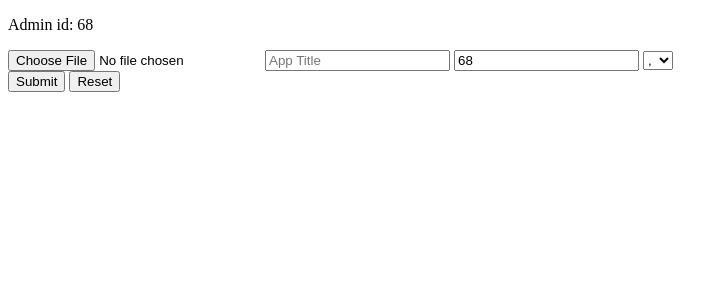
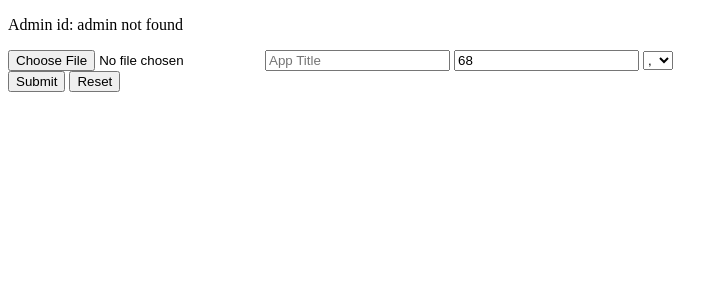
Before and after one commit to alkan-iztech/318, a Flask app: page /csv in a window 1280 px wide. Shown: the top 300 px of the page, without its empty margins (0-728 px from the left). Run offline with Flask 2, Linux system fonts and the light colour scheme.

Commit message:
get apps

```diff
--- a/app.py
+++ b/app.py
@@ -129,7 +129,9 @@ def logout():
 @app.route('/csv', methods=['GET', 'POST'])
 def csv():
     if request.method == 'GET':
-        return render_template('upload_csv.html')
+        admin = User.query.filter(User.username == "ADMIN").first()
+        admin_id = admin.id if admin else "admin not found"
+        return render_template('upload_csv.html', admin_id=admin_id)
     else:
         create_directory_if_not_exists(apps_directory)
         print(request.form)
@@ -213,6 +215,14 @@ def clear():
     shutil.rmtree(apps_directory)
     return custom_message({'msg': 'Cleared'}, 200)
 
+@app.route('/apps')
+def get_apps():
+    apps = App.query.all()
+    apps_map = {}
+    for cur_app in apps:
+        apps_map[cur_app.id] = cur_app.name
+    return custom_message(apps_map, 200)
+
 @app.route('/app/<int:id>')
 def get_app(id):
     the_app = App.query.filter(App.id == id).first()
--- a/templates/upload_csv.html
+++ b/templates/upload_csv.html
@@ -9,7 +9,7 @@
 </head>
 
 <body>
-  <p>Admin id: 68</p>
+  <p>Admin id: {{ admin_id }}</p>
   <form class="upload" action="/csv" method="POST" enctype="multipart/form-data">
     <input type="file" name="uploadFile" id="uploadFile" accept=".csv" required>
     <input type="text" name="app-title" placeholder="App Title" required>
```
